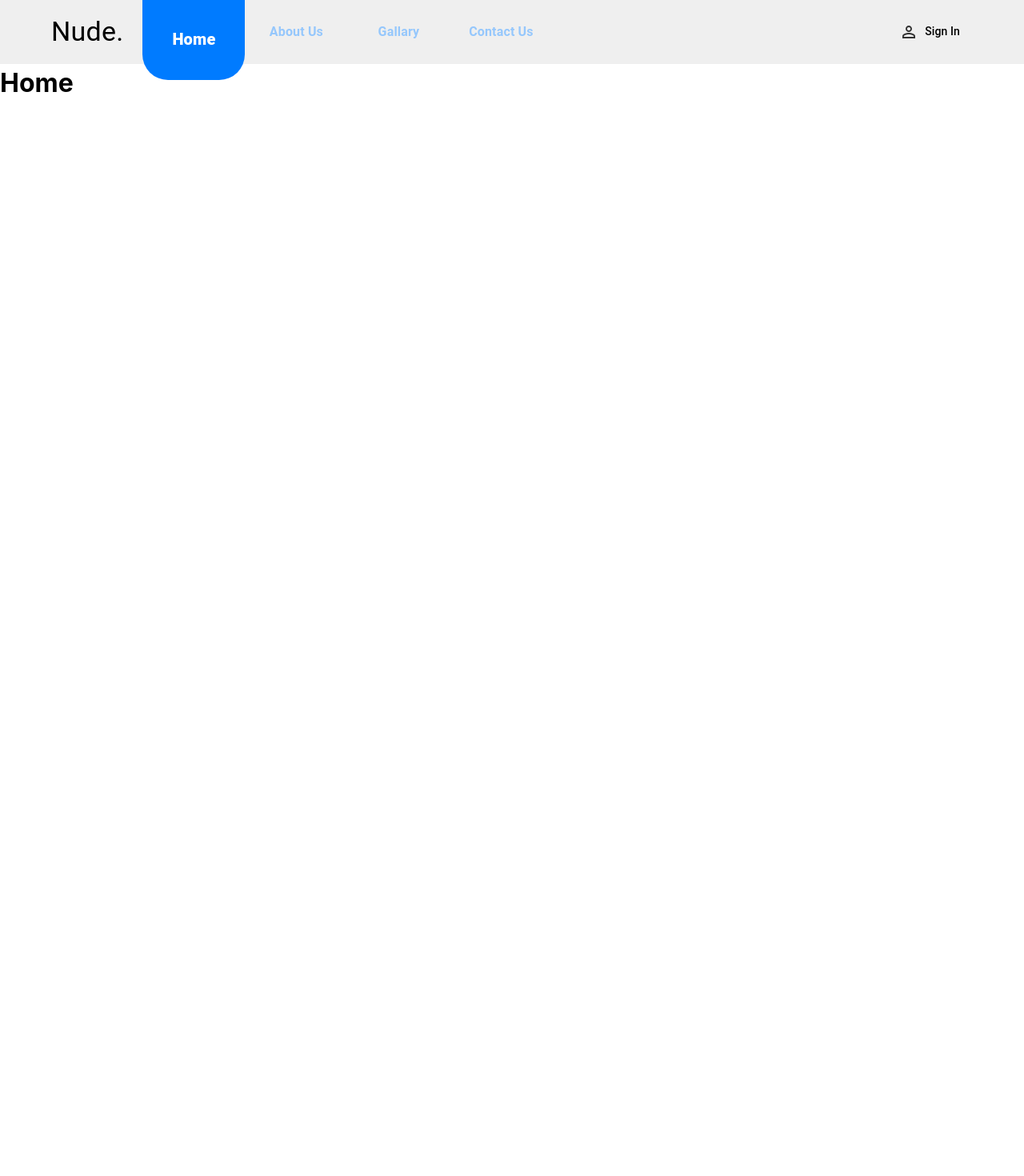
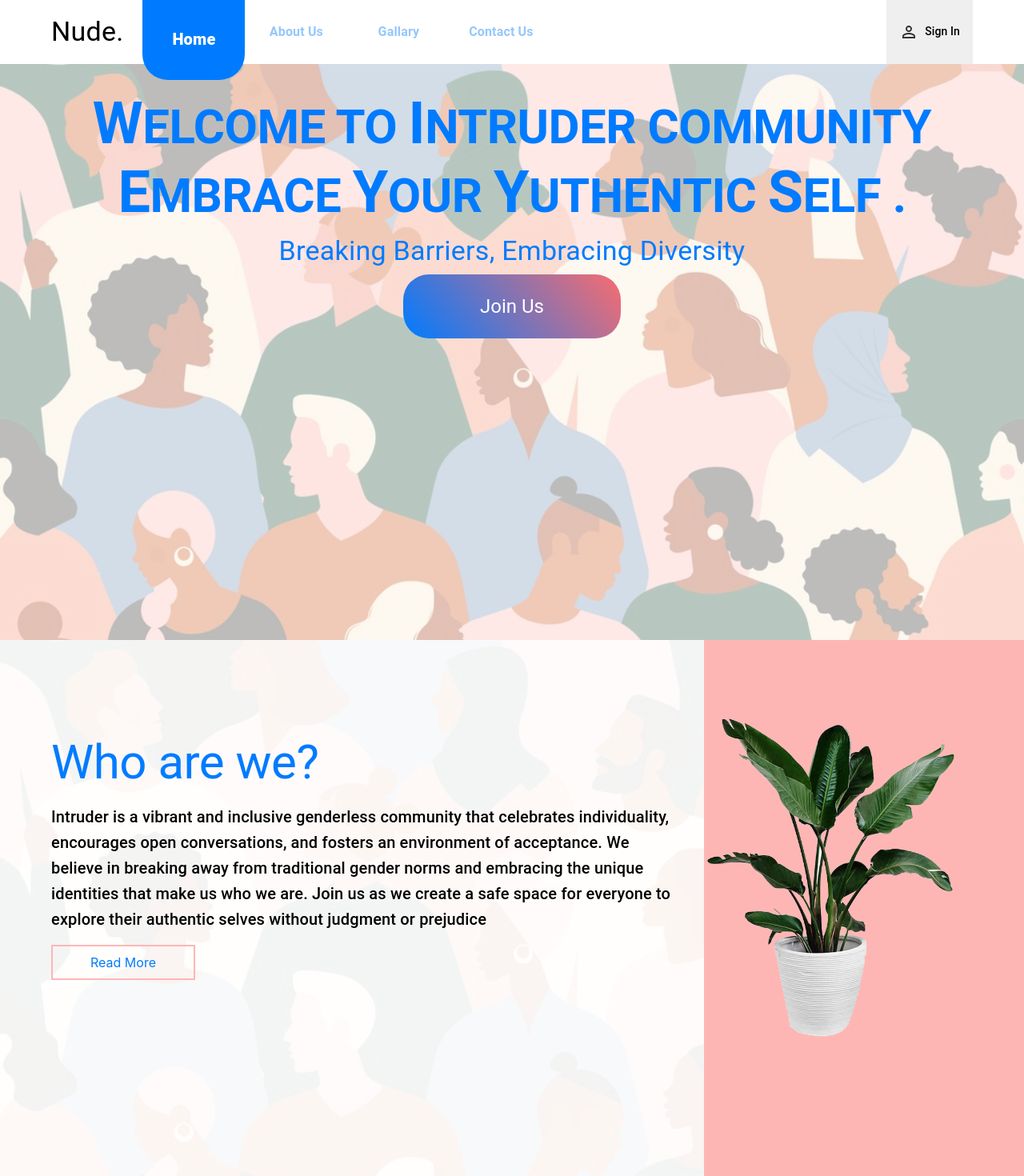
Before and after one commit to anugcodes/CCES-School, a React (Vite) app: page / in a window 1280 px wide. Shown: the top 1470 px of the page at 80% size. Before the commit the page ends 800 px from the top, so only its background shows below. Built offline with nearby package versions, Linux system fonts and the light colour scheme.

Commit message:
first 2 pages

```diff
--- a/src/App.jsx
+++ b/src/App.jsx
@@ -1,7 +1,7 @@
 import React from "react";
 import { BrowserRouter, Route, Routes } from "react-router-dom";
 import RootLayout from "./pages/root-layout";
-
+import HomePage from "./pages/home-page";
 function App() {
   return (
     <>
@@ -9,7 +9,7 @@ function App() {
         <Routes>
           <>
             <Route path="/" element={<RootLayout />}>
-              <Route index element={<h1>Home</h1>} />
+              <Route index element={<HomePage />} />
             </Route>
             <Route path="*" element={<h1>Not Found</h1>} />
           </>
--- a/src/components/navigation-bar.jsx
+++ b/src/components/navigation-bar.jsx
@@ -8,9 +8,13 @@ import "../css/navigation-bar.css";
 
 export default function Navbar() {
   return (
-    <div style={{ background: "#efefef" }}>
+    <div style={{
+      position:"sticky",
+      top:"0",
+      zIndex: "2",
+    }}>
       <Container maxWidth="lg">
-        <Stack direction="row" spacing={2} justifyContent={"space-between"}>
+        <Stack direction="row" spacing={2} justifyContent={"space-between"} >
           <Stack direction={"row"} spacing={3} alignItems={"center"}>
             <Typography variant="h4">Nude.</Typography>
             <div className="links-container">
--- /dev/null
+++ b/src/css/home-page.css
@@ -0,0 +1,5 @@
+.heading-first-letter{
+    font-size: 4.5rem;
+    /* font-weight: 800;
+    color: #007bff; */
+}
--- a/src/css/navigation-bar.css
+++ b/src/css/navigation-bar.css
@@ -29,3 +29,10 @@
   font-weight: 800;
   transform: translateY(25%);
 }
+
+/* for responsiveness of navigation bar */
+@media screen and (max-width: 900px) {
+  .links-container{
+    display: none;
+  }
+}
--- /dev/null
+++ b/src/pages/home-page.jsx
@@ -0,0 +1,156 @@
+import React from "react";
+import { Box, Container, Stack, Typography } from "@mui/material";
+import Background from "../assets/crowdbg.jpg";
+import HomePlant from "../assets/homeplant.png";
+import "../css/home-page.css";
+
+import { Link } from "react-router-dom";
+export default function HomePage() {
+  return (
+    <>
+      <Box
+        sx={{
+          background: `url(${Background})`,
+          backgroundSize: "cover",
+        }}
+      >
+        <Box
+          sx={{
+            background: "rgba(255,255,255,0.7)",
+            minHeight: "90vh",
+            padding: "2rem 0",
+          }}
+        >
+          <Container maxWidth="lg">
+            <Stack
+              direction="column"
+              sx={{ height: "100%" }}
+              alignItems={"center"}
+              spacing={1}
+            >
+              <Typography
+                variant="h2"
+                sx={{
+                  width: "100%",
+                  fontWeight: "bold",
+                  color: "#007bff",
+                  textAlign: "center",
+                  textTransform: "uppercase",
+                }}
+              >
+                <span className="heading-first-letter">W</span>elcome to{" "}
+                <span className="heading-first-letter">I</span>ntruder Community{" "}
+                <span className="heading-first-letter">E</span>mbrace{" "}
+                <span className="heading-first-letter">Y</span>our{" "}
+                <span className="heading-first-letter">Y</span>uthentic{" "}
+                <span className="heading-first-letter">S</span>elf .
+              </Typography>
+              <Typography
+                variant="h4"
+                sx={{
+                  textAlign: "center",
+                  color: "#007bff",
+                  fontWeight: "normal",
+                }}
+              >
+                Breaking Barriers, Embracing Diversity
+              </Typography>
+              <button
+                style={{
+                  padding: "1.5rem 6rem",
+                  border: "none",
+                  borderRadius: "2rem",
+                  background:
+                    "linear-gradient(50deg, #007bff 0%, #f86c6f 100%)",
+                }}
+              >
+                <Typography
+                  variant="h5"
+                  sx={{ color: "#fff", fontWeight: "normal" }}
+                >
+                  Join Us
+                </Typography>
+              </button>
+            </Stack>
+          </Container>
+        </Box>
+      </Box>
+
+      {/* second page- who are we */}
+      <Box
+        sx={{
+          background: `url(${Background})`,
+          backgroundSize: "cover",
+        }}
+      >
+        <Box
+          sx={{
+            background: "rgba(255,255,255,0.95)",
+            minHeight: "100vh",
+            position: "relative",
+          }}
+        >
+          <Box
+            sx={{
+              minWidth: "400px",
+              position: "absolute",
+              right: "0",
+              background: "#feb6b5",
+              height: "100vh",
+            }}
+          ></Box>
+          <Container maxWidth="lg">
+            <Box>
+              <Stack
+                direction={"row"}
+                spacing={2}
+                alignItems={"center"}
+                sx={{ height: "100%" }}
+              >
+                <Stack direction={"column"} spacing={2}>
+                  <Typography
+                    variant="h2"
+                    sx={{
+                      width: "100%",
+                      fontWeight: "normal",
+                      color: "#007bff",
+                    }}
+                  >
+                    Who are we?
+                  </Typography>
+                  <Typography variant="h6">
+                    Intruder is a vibrant and inclusive genderless community
+                    that celebrates individuality, encourages open
+                    conversations, and fosters an environment of acceptance. We
+                    believe in breaking away from traditional gender norms and
+                    embracing the unique identities that make us who we are.
+                    Join us as we create a safe space for everyone to explore
+                    their authentic selves without judgment or prejudice
+                  </Typography>
+                  <Link
+                    to="/"
+                    style={{
+                      color: "#007bff",
+                      textDecoration: "none",
+                      border: "2px solid #feb6b5",
+                      maxWidth: "180px",
+                      textAlign: "center",
+                      padding: ".5rem 1rem",
+                    }}
+                  >
+                    Read More
+                  </Link>
+                </Stack>
+                <img
+                  src={HomePlant}
+                  alt="who are we"
+                  style={{ width: "360px",zIndex:"1" }}
+                />
+              </Stack>
+            </Box>
+          </Container>
+        </Box>
+      </Box>
+    </>
+  );
+}
--- a/src/pages/root-layout.jsx
+++ b/src/pages/root-layout.jsx
@@ -7,6 +7,7 @@ export default function RootLayout() {
     <div>
         <Navbar />
         <Outlet />
+        <div style={{height:"100vh",background:"blue",}}></div>
     </div>
   )
 }
```
Also changed, not shown: src/assets/crowdbg.jpg (added), src/assets/homeplant.png (added).
